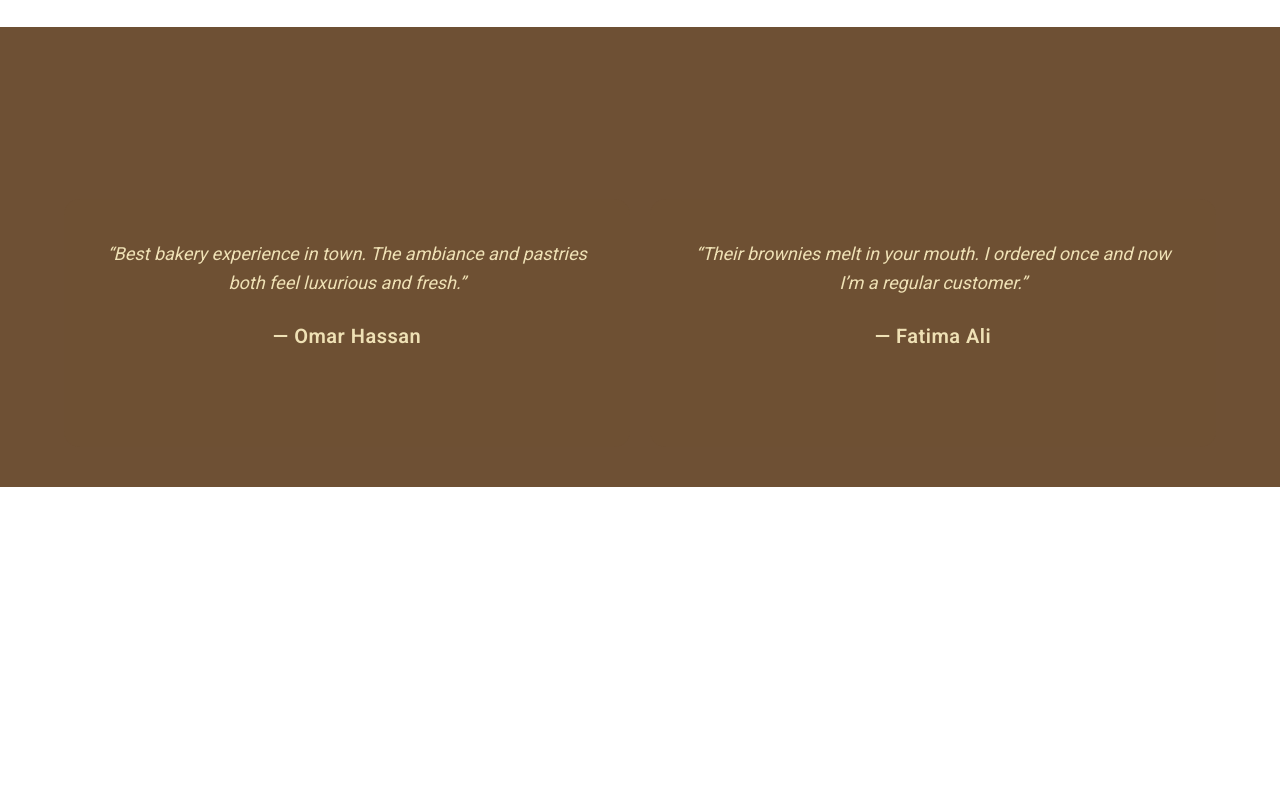
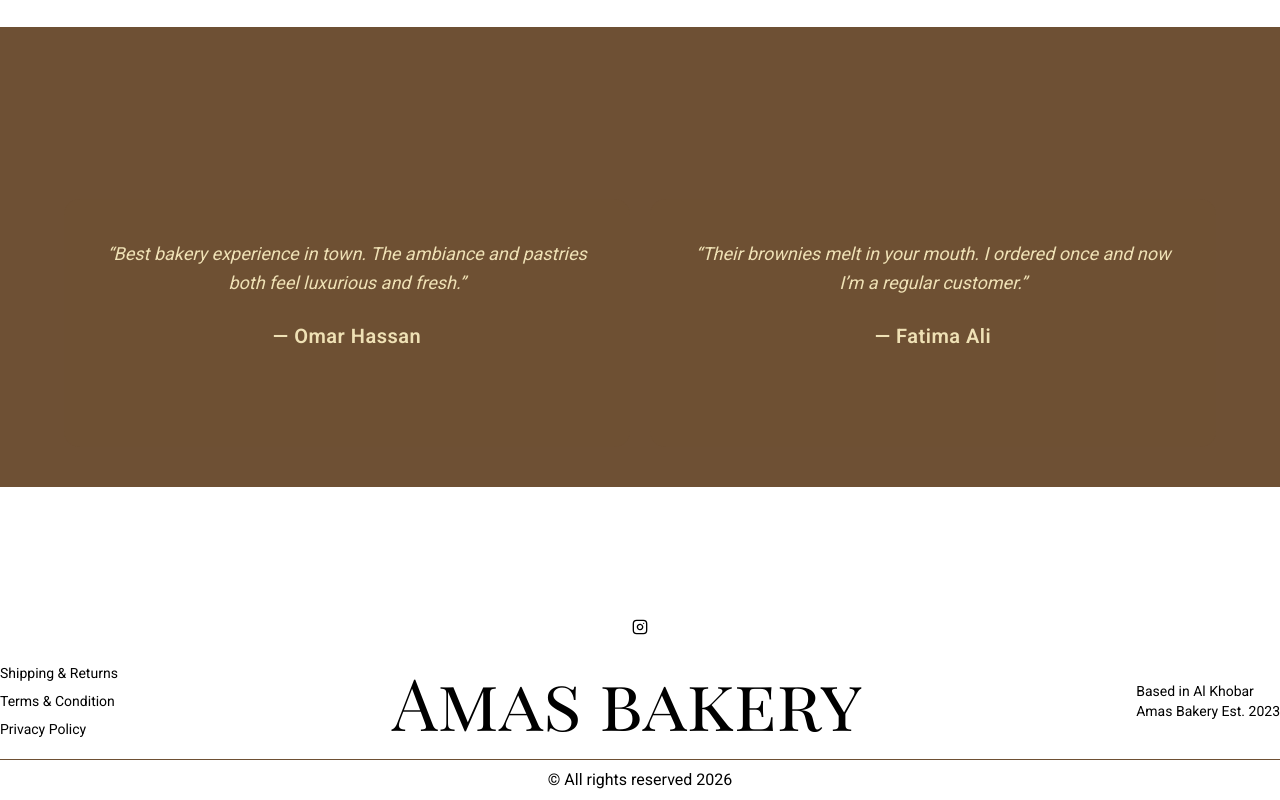
Before and after one commit to mussadiqkhan6886/amasbakery, a Next.js app: page / in a window 1280 px wide. Shown: the part 4107-4907 px from the top of the page. Before the commit the page ends 4690 px from the top, so only its background shows below. Built offline with nearby package versions, Linux system fonts and the light colour scheme.

Commit message:
now translating

```diff
--- a/components/customer/Footer.tsx
+++ b/components/customer/Footer.tsx
@@ -1,9 +1,27 @@
+import { playFair } from '@/lib/fonts'
+import Link from 'next/link'
 import React from 'react'
+import { FiInstagram } from 'react-icons/fi'
 
 const Footer = () => {
   return (
-    <footer>
-
+    <footer className='pt-7 flex flex-col'>
+      <div className="text-center flex items-center justify-center p-2">
+        <FiInstagram />
+      </div>
+      <div className='flex justify-between py-5 items-center'>
+        <div className='flex flex-col gap-2 text-sm'>
+          <Link href={"/"}>Shipping & Returns</Link>
+          <Link href={"/"}>Terms & Condition</Link>
+          <Link href={"/"}>Privacy Policy</Link>
+        </div>
+        <h6 className={`${playFair.className} text-7xl text-center `}>Amas bakery</h6>
+        <div className="text-sm">
+          <p>Based in Al Khobar</p>
+          <p>Amas Bakery Est. 2023</p>
+        </div>
+      </div>
+      <p className='text-center border-t border-main py-2'>&copy; All rights reserved {new Date().getFullYear()}</p>
     </footer>
   )
 }
```
